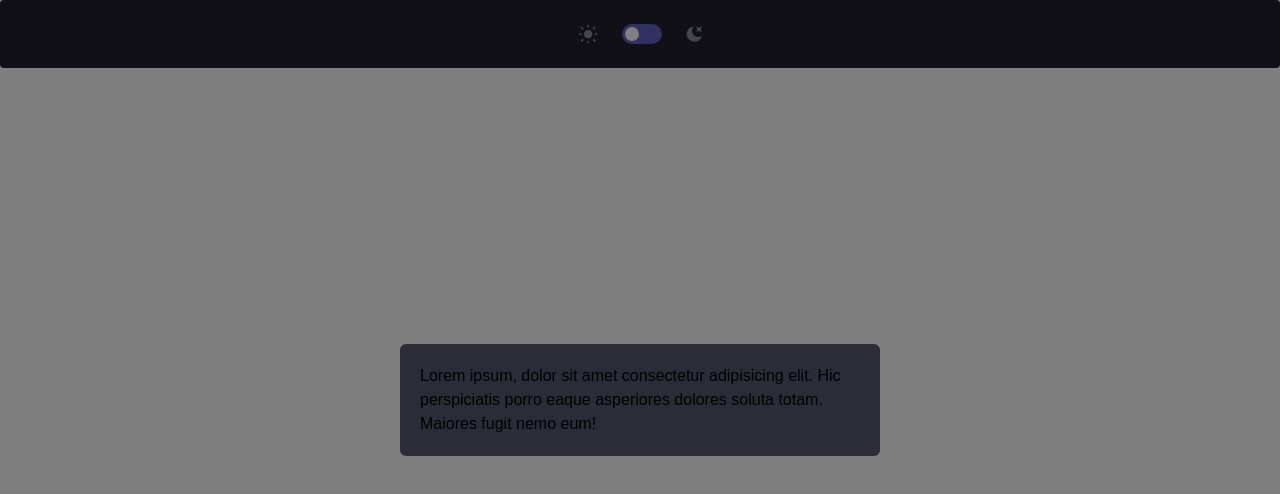
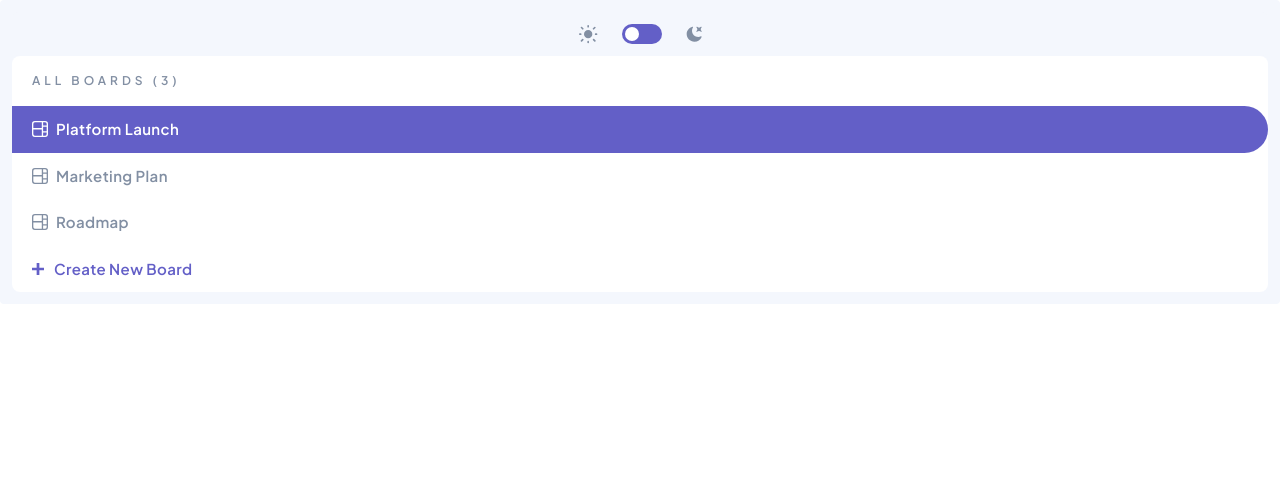
Before and after one commit to amirintech/kanban-app, a React (Vite) app: page / in a window 1280 px wide. Shown: the top 494 px of the page. Built offline with nearby package versions, Linux system fonts and the light colour scheme; what prettier-plugin-tailwindcss would draw is missing.

Commit message:
build board navigator component

```diff
--- a/src/App.tsx
+++ b/src/App.tsx
@@ -1,23 +1,22 @@
 import { useState } from "react";
-import Modal from "./components/shared/Modal";
+import BoardsNavigator from "./components/BoardsNavigator";
 import ThemeToggler from "./components/ThemeToggler";
 import useTheme from "./hooks/useTheme";
+import data from "./assets/data/data.json";
 
 function App() {
   const theme = useTheme();
-  const [state, setState] = useState(true);
+  const [state, setState] = useState("Platform Launch");
 
   return (
-    <div className={`dark ${theme?.currentTheme}`}>
+    <div className={`${theme?.currentTheme}`}>
       <div className="rounded bg-gray-200 p-3 duration-150 dark:bg-gray-800">
         <ThemeToggler />
-        <Modal show>
-          <>
-            Lorem ipsum, dolor sit amet consectetur adipisicing elit. Hic
-            perspiciatis porro eaque asperiores dolores soluta totam. Maiores
-            fugit nemo eum!
-          </>
-        </Modal>
+        <BoardsNavigator
+          onSelect={(name) => setState(name)}
+          selectedBoard={state}
+          boards={data.boards}
+        />
       </div>
     </div>
   );
--- /dev/null
+++ b/src/components/BoardsNavigator.tsx
@@ -0,0 +1,71 @@
+import Board from "../interfaces/board";
+import IconPlus from "../assets/icons/icon-plus.svg";
+
+interface BoardsNavigatorProps {
+  boards: Board[];
+  selectedBoard: string;
+  onSelect: (selectedBoard: string) => void;
+}
+
+export default function BoardsNavigator({
+  boards,
+  selectedBoard,
+  onSelect,
+}: BoardsNavigatorProps) {
+  const boardsNames = boards.map((board) => board.name);
+  return (
+    <div className="rounded-lg bg-white pt-3 text-base font-bold capitalize tracking-wide text-gray-500 dark:bg-gray-700">
+      <span className="mb-4 inline-block px-5 text-xs tracking-[4px]">
+        ALL BOARDS ({boards.length})
+      </span>
+
+      <ul>
+        {boardsNames.map((name) => (
+          <li
+            onClick={() => onSelect(name)}
+            className={`relative flex cursor-pointer before:absolute before:left-0 before:top-0 before:z-10 before:block before:w-0 before:rounded-r-full before:duration-300 hover:text-purple-500 hover:before:!h-full hover:before:!w-full  hover:before:bg-white   ${
+              selectedBoard === name
+                ? "!text-white  before:h-full before:!w-full before:!bg-purple-500   "
+                : ""
+            }`}
+          >
+            <span className="z-20 flex items-center gap-2 py-3 px-5 duration-150">
+              {getBoardIcon()}
+              {name}
+            </span>
+          </li>
+        ))}
+
+        <li className="">
+          <span className="flex items-center gap-[10px] px-5 py-3 text-purple-500">
+            {getPlusIcon()} Create new board
+          </span>
+        </li>
+      </ul>
+    </div>
+  );
+}
+
+function getBoardIcon() {
+  return (
+    <svg width="16" height="16" xmlns="http://www.w3.org/2000/svg">
+      <path
+        fill="currentColor"
+        d="M0 2.889A2.889 2.889 0 0 1 2.889 0H13.11A2.889 2.889 0 0 1 16 2.889V13.11A2.888 2.888 0 0 1 13.111 16H2.89A2.889 2.889 0 0 1 0 13.111V2.89Zm1.333 5.555v4.667c0 .859.697 1.556 1.556 1.556h6.889V8.444H1.333Zm8.445-1.333V1.333h-6.89A1.556 1.556 0 0 0 1.334 2.89V7.11h8.445Zm4.889-1.333H11.11v4.444h3.556V5.778Zm0 5.778H11.11v3.11h2a1.556 1.556 0 0 0 1.556-1.555v-1.555Zm0-7.112V2.89a1.555 1.555 0 0 0-1.556-1.556h-2v3.111h3.556Z"
+        // fill="#828FA3"
+      />
+    </svg>
+  );
+}
+
+function getPlusIcon() {
+  return (
+    <svg width="12" height="12" xmlns="http://www.w3.org/2000/svg">
+      <path
+        fill="currentColor"
+        // fill="#FFF"
+        d="M7.368 12V7.344H12V4.632H7.368V0H4.656v4.632H0v2.712h4.656V12z"
+      />
+    </svg>
+  );
+}
--- a/src/index.css
+++ b/src/index.css
@@ -1,3 +1,5 @@
+@import url("https://fonts.googleapis.com/css2?family=Plus+Jakarta+Sans:wght@500;600&display=swap");
+
 @tailwind base;
 @tailwind components;
 @tailwind utilities;
--- a/src/interfaces/board.ts
+++ b/src/interfaces/board.ts
@@ -1,5 +1,6 @@
 import TasksColumn from "./tasksColumn";
 
 export default interface Board {
+  name: string;
   columns: TasksColumn[];
 }
```
Also changed, not shown: src/assets/icons/icon-plus.svg (renamed from src/assets/icons/icon-add-task-mobile.svg).
